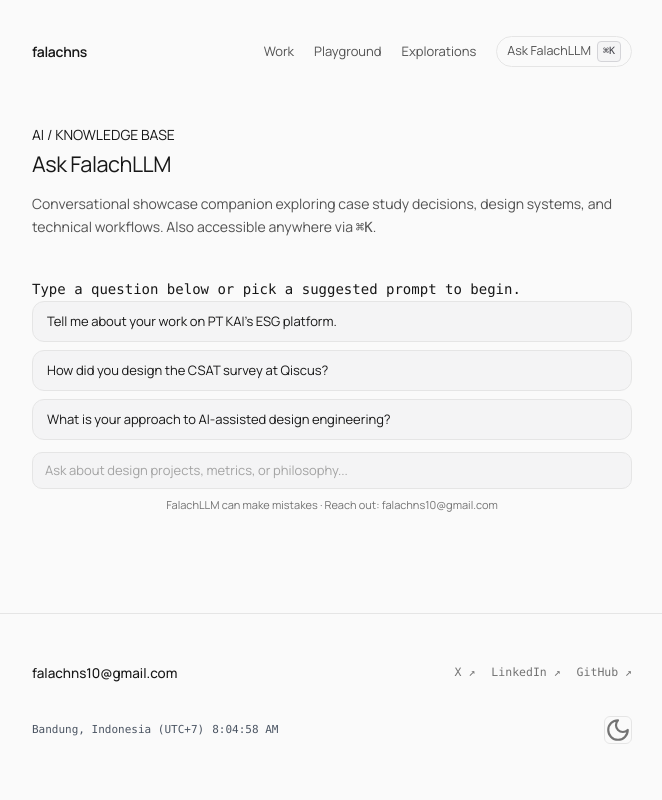
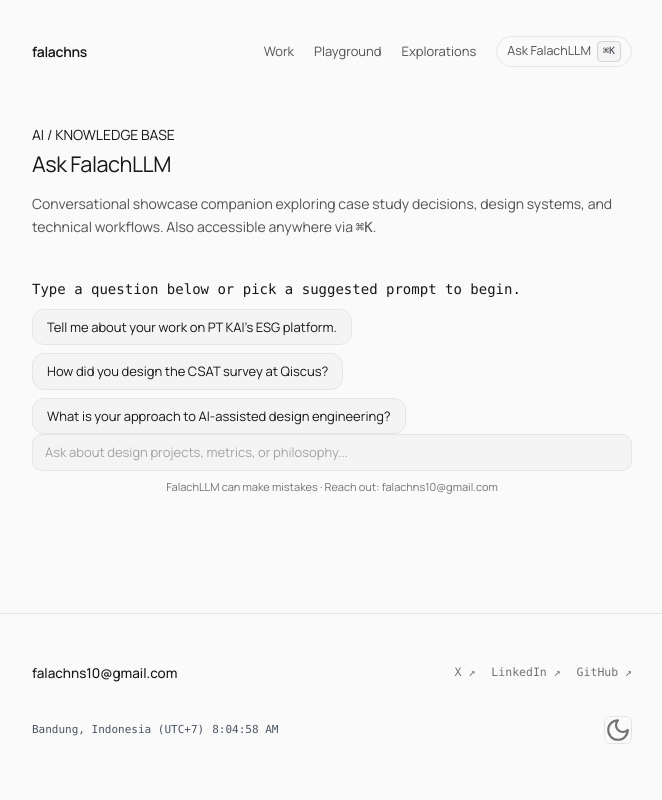
Before and after one commit to falachns/falachns-portfolio, a Next.js app: page /ask-falach in a window 1280 px wide. Shown: the whole page, without its empty margins (308-970 px from the left). Built offline with nearby package versions, Linux system fonts and the light colour scheme; some icons are missing.

Commit message:
fix(drawer): eliminate double scrollbars, dock hug-content prompts above footer, and update reset icon to undo circle

```diff
--- a/app/globals.css
+++ b/app/globals.css
@@ -1027,6 +1027,7 @@ textarea:focus-visible {
   z-index: 1001;
   display: flex;
   flex-direction: column;
+  overflow: hidden;
   transform: translateX(100%);
   transition: transform 260ms cubic-bezier(0.16, 1, 0.3, 1);
   box-shadow: -8px 0 32px rgba(0, 0, 0, 0.12);
@@ -1111,19 +1112,25 @@ textarea:focus-visible {
   background: var(--card);
 }
 
-.drawer-body {
+.drawer-body,
+.drawer-messages {
   flex: 1;
   overflow-y: auto;
-  padding: 24px;
+  overflow-x: hidden;
+  overscroll-behavior: contain;
+}
+
+.drawer-body {
+  padding: 0;
+  display: flex;
+  flex-direction: column;
+}
+
+.drawer-messages {
   display: flex;
   flex-direction: column;
   gap: 16px;
-}
-
-.drawer-messages {
-  display: flex;
-  flex-direction: column;
-  gap: 16px;
+  padding: 24px 20px 12px 20px;
 }
 
 .drawer-msg {
@@ -1186,7 +1193,10 @@ textarea:focus-visible {
     padding: 16px 20px;
   }
   .drawer-body {
-    padding: 20px;
+    padding: 0;
+  }
+  .drawer-messages {
+    padding: 20px 16px 12px 16px;
   }
   .drawer-footer {
     padding: 12px 16px;
@@ -1194,6 +1204,49 @@ textarea:focus-visible {
   }
 }
 
+.drawer-prompts-wrapper {
+  display: flex;
+  flex-direction: column;
+  align-items: flex-start; /* Kunci agar tombol hug content, rata kiri */
+  gap: 8px;
+  padding: 16px 20px;
+  margin-top: auto; /* Mendorong ke bawah area body */
+}
+
+.drawer-prompt-btn {
+  width: fit-content; /* Hug content */
+  display: inline-flex;
+  align-items: center;
+  text-align: left;
+  padding: 8px 14px;
+  font-size: 13px;
+  line-height: 1.4;
+  color: var(--ink);
+  background: var(--card, #f4f4f5);
+  border: 1px solid var(--border, #e4e4e7);
+  border-radius: 12px;
+  cursor: pointer;
+  transition: all 0.15s ease;
+}
+
+.drawer-prompt-btn:hover {
+  border-color: var(--ink);
+  background: var(--bg-hover, #ebebeb);
+}
+
+[data-theme="dark"] .drawer-prompt-btn {
+  background: #141416;
+  border-color: #27272a;
+  color: #e4e4e7;
+}
+
+[data-theme="dark"] .drawer-prompt-btn:hover {
+  border-color: #52525b;
+  background: #1f1f23;
+  color: #ffffff;
+}
+
+/* Backward compatibility for full cards */
 .drawer-prompts-bar {
   display: flex;
   flex-direction: column;
--- a/components/AskFalachDrawer.tsx
+++ b/components/AskFalachDrawer.tsx
@@ -83,11 +83,14 @@ export default function AskFalachDrawer() {
   useEffect(() => {
     if (isOpen) {
       document.body.style.overflow = "hidden";
+      document.documentElement.style.overflow = "hidden";
     } else {
       document.body.style.overflow = "";
+      document.documentElement.style.overflow = "";
     }
     return () => {
       document.body.style.overflow = "";
+      document.documentElement.style.overflow = "";
     };
   }, [isOpen]);
 
@@ -245,8 +248,8 @@ export default function AskFalachDrawer() {
                   strokeLinejoin="round"
                   aria-hidden="true"
                 >
-                  <path d="M21 7v6h-6" />
-                  <path d="M3 17a9 9 0 0 1 9-9 9 9 0 0 1 6 2.3l3 2.7" />
+                  <path d="M3 12a9 9 0 1 0 9-9 9.75 9.75 0 0 0-6.74 2.74L3 8" />
+                  <path d="M3 3v5h5" />
                 </svg>
               </button>
             )}
@@ -318,18 +321,18 @@ export default function AskFalachDrawer() {
             )}
             <div ref={messagesEndRef} />
           </div>
-        </div>
 
-        {/* Footer with Suggested Prompts (when empty) + Input + Micro-Disclaimer */}
-        <div className="drawer-footer">
-          {/* Suggested Prompts stacked cards docked right above input field (hidden once chat starts) */}
+          {/* Suggested Prompts docked at bottom of body above input footer (only when empty) */}
           {messages.length === 0 && (
-            <div className="drawer-prompts-bar" aria-label="Suggested prompts">
+            <div
+              className="drawer-prompts-wrapper"
+              aria-label="Suggested prompts"
+            >
               {PRESET_PROMPTS.map((prompt) => (
                 <button
                   key={prompt}
                   type="button"
-                  className="drawer-prompt-card"
+                  className="drawer-prompt-btn"
                   onClick={() => handleSend(prompt)}
                 >
                   {prompt}
@@ -337,7 +340,10 @@ export default function AskFalachDrawer() {
               ))}
             </div>
           )}
+        </div>
 
+        {/* Footer with Input + Micro-Disclaimer */}
+        <div className="drawer-footer">
           {/* Form input */}
           <form
             onSubmit={(e) => {
--- a/components/AskFalachPageView.tsx
+++ b/components/AskFalachPageView.tsx
@@ -112,8 +112,8 @@ export default function AskFalachPageView() {
                     strokeLinejoin="round"
                     aria-hidden="true"
                   >
-                    <path d="M21 7v6h-6" />
-                    <path d="M3 17a9 9 0 0 1 9-9 9 9 0 0 1 6 2.3l3 2.7" />
+                    <path d="M3 12a9 9 0 1 0 9-9 9.75 9.75 0 0 0-6.74 2.74L3 8" />
+                    <path d="M3 3v5h5" />
                   </svg>
                 </button>
               )}
@@ -199,6 +199,25 @@ export default function AskFalachPageView() {
                 ))
               )}
 
+              {messages.length === 0 && (
+                <div
+                  className="drawer-prompts-wrapper"
+                  aria-label="Suggested prompts"
+                  style={{ padding: "8px 0 0 0" }}
+                >
+                  {PRESET_PROMPTS.map((prompt) => (
+                    <button
+                      key={prompt}
+                      type="button"
+                      className="drawer-prompt-btn"
+                      onClick={() => handleSend(prompt)}
+                    >
+                      {prompt}
+                    </button>
+                  ))}
+                </div>
+              )}
+
               {isTyping && (
                 <div className="mr-auto items-start">
                   <span className="font-mono text-[11px] text-[var(--subtle)]">
@@ -209,22 +228,8 @@ export default function AskFalachPageView() {
               <div ref={messagesEndRef} />
             </div>
 
-            {/* Input Bar Area Docked with Suggested Prompts & Disclaimer */}
+            {/* Input Bar Area */}
             <div className="pt-4 border-t border-[var(--line)] mt-4">
-              {messages.length === 0 && (
-                <div className="drawer-prompts-bar" aria-label="Suggested prompts">
-                  {PRESET_PROMPTS.map((prompt) => (
-                    <button
-                      key={prompt}
-                      type="button"
-                      className="drawer-prompt-card"
-                      onClick={() => handleSend(prompt)}
-                    >
-                      {prompt}
-                    </button>
-                  ))}
-                </div>
-              )}
 
               <form
                 onSubmit={(e) => {
```
